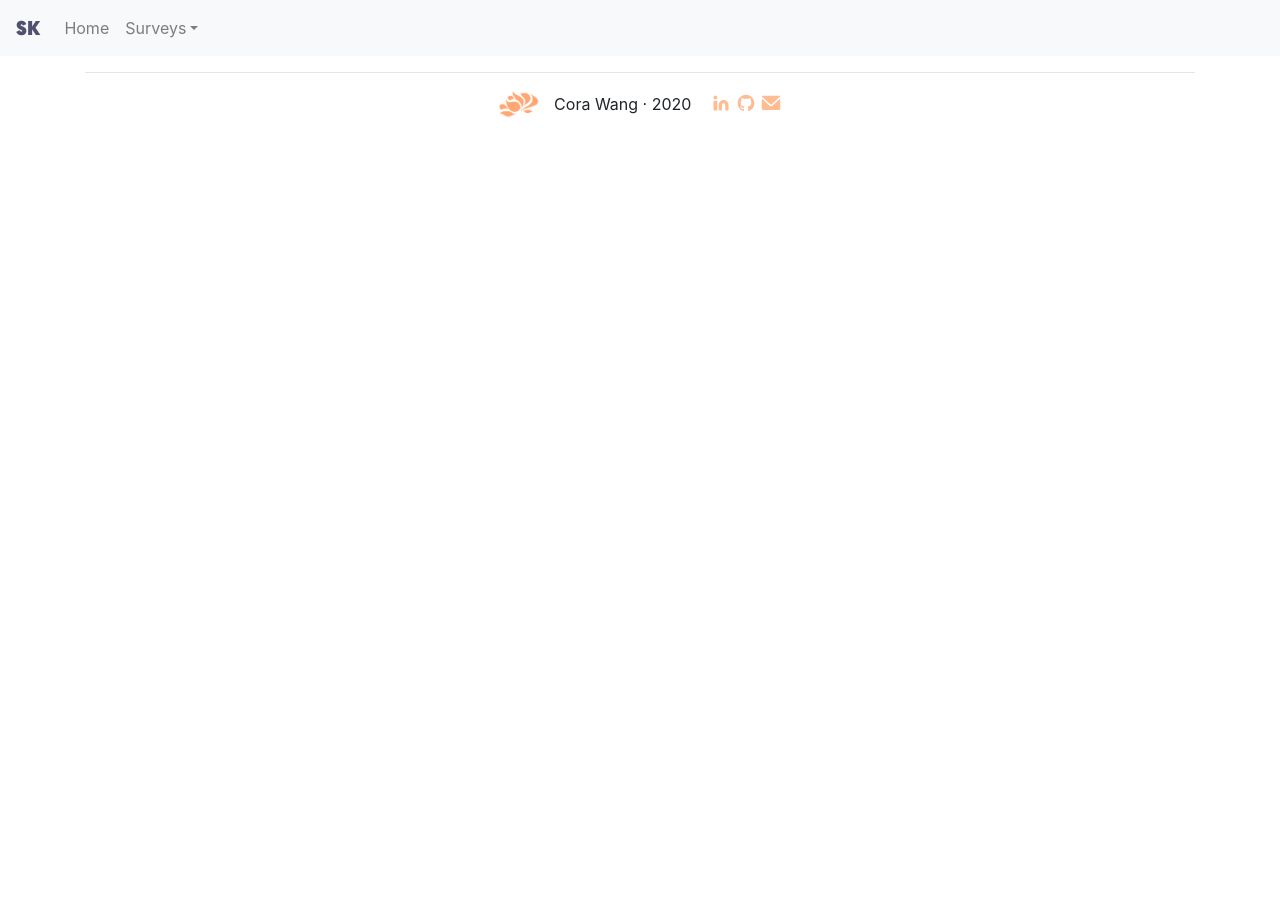
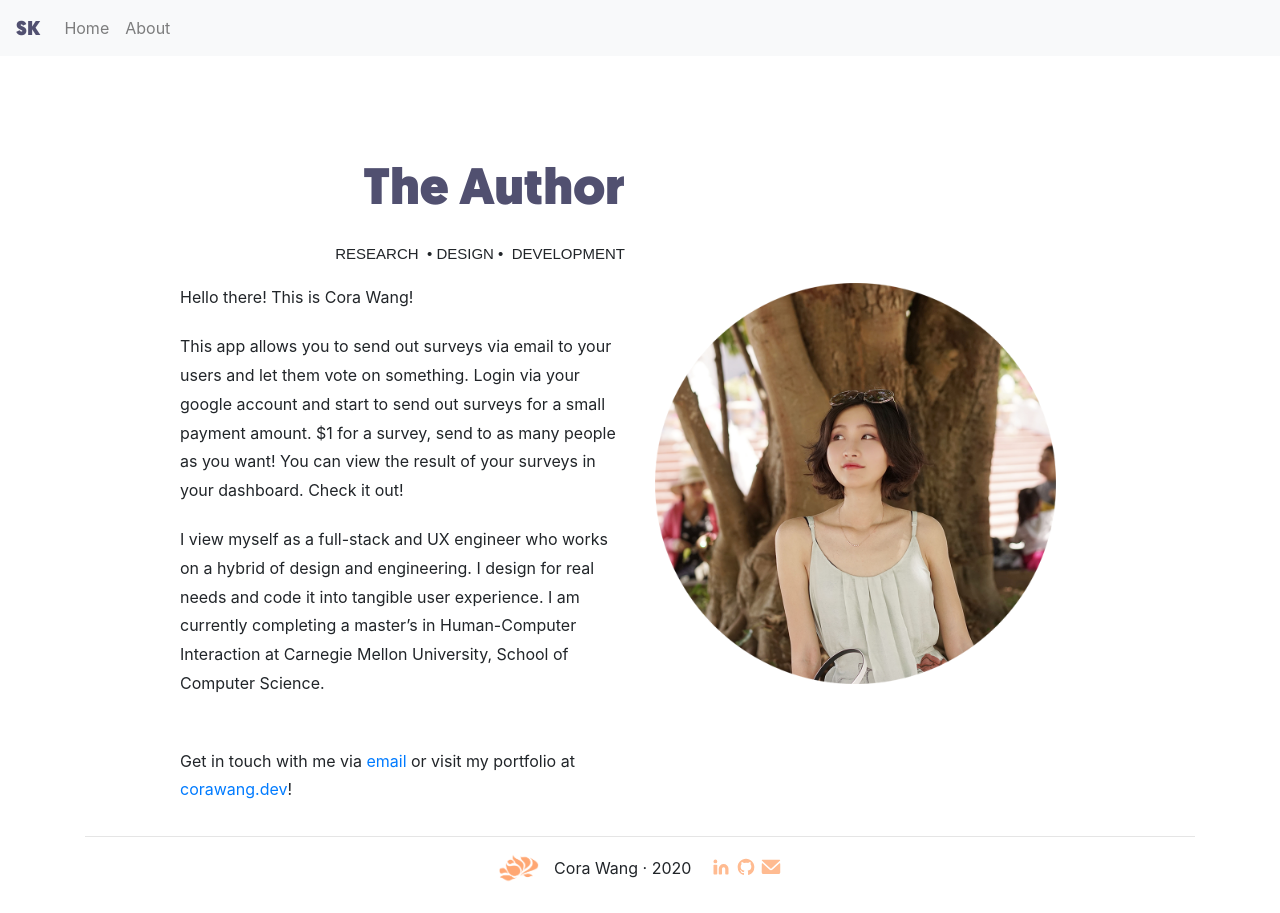
Before and after one commit to wcora/surveyKoala, a React (Create React App) app in the folder client/: page /about in a window 1280 px wide. Before the commit the page ends 800 px from the top, so only its background shows below. Built offline with nearby package versions, Linux system fonts and the light colour scheme; no server answers.

Commit message:
add about

```diff
--- /dev/null
+++ b/client/src/components/About/About.js
@@ -0,0 +1,50 @@
+import  Profile  from "../../assets/images/About2.png"
+import React from "react";
+import "./about.scss"
+
+const About = () => {
+    return (
+        <div className="container" id={"about"}>
+            <div className="row justify-content-md-center justify-content-lg-start">
+                <div className="col-md-10 col-lg-6 text-right">
+                    <h1>The Author</h1>
+                </div>
+            </div>
+            <div className="row justify-content-md-center justify-content-lg-start">
+                <div className="col-md-10 col-lg-6 text-right">
+                    <div className="keywords">
+                        <h5>RESEARCH&nbsp; •&nbsp;</h5>
+                        <h5>DESIGN&nbsp;•   &nbsp;</h5>
+                        <h5>DEVELOPMENT</h5>
+                    </div>
+                </div>
+            </div>
+            <div className="row justify-content-md-center">
+                <div className="col-md-10 col-lg-5 text-left">
+                    <div className="content">
+                        <p>Hello there! This is Cora Wang!</p>
+
+                        <p>This app allows you to send out surveys via email to your users and let them vote on something.
+                            Login via your google account and start to send out surveys for a small payment amount. $1 for
+                            a survey, send to as many people as you want!
+                            You can view the result of your surveys in your dashboard. Check it out!
+                        </p>
+
+                        <p>I view myself as a full-stack and UX engineer who works on a hybrid of design and engineering.
+                            I design for real needs and code it into tangible user experience. I am currently completing
+                            a master’s in Human-Computer Interaction at Carnegie Mellon University, School of Computer
+                            Science.</p>
+                    </div>
+                    <br/>
+                    <p>Get in touch with me via <a href="mailto:cora.jwang@gmail.com">email</a> or visit my portfolio
+                        at <a target="_blank" href="https://corawang.dev">corawang.dev</a>!</p>
+                </div>
+                <div className="col-md-10 col-lg-5 text-left">
+                    <img className="aboutImage" src={Profile} alt={"profile"}/>
+                </div>
+            </div>
+        </div>
+    )
+}
+
+export default About;
--- /dev/null
+++ b/client/src/components/About/about.scss
@@ -0,0 +1,44 @@
+@import "./index.scss";
+
+
+#about {
+  background: white;
+  line-height: 1.8rem;
+}
+#about.container{
+  padding-top: 100px;
+}
+#about h1 {
+  color: $main-text;
+  font-size: 3.2rem;
+}
+
+#about .dot {
+  width: 1.8rem;
+  height: 1.5rem;
+  float: left;
+}
+
+.aboutImage {
+  width: 90%;
+  object-fit: cover;
+  margin-bottom: 2.5rem;
+}
+
+.keywords {
+  display: inline-flex;
+
+  margin-top: 20px;
+  margin-bottom: 20px;
+}
+.keywords h5 {
+  margin-bottom: 0;
+  font-size: 15px;
+  font-family: sans-serif;
+}
+
+@media screen and (max-width: 1023px) {
+  .bot {
+    display: none;
+  }
+}
--- a/client/src/components/App.js
+++ b/client/src/components/App.js
@@ -8,6 +8,7 @@ import Header from "./Header";
 import Landing from "./Landing/Landing";
 import SurveyNew from "./Survey/SurveyNew";
 import Dashboard from "./Dashboard/Dashboard";
+import About from "./About/About"
 import Footer from "./Footer/Footer";
 import './App.scss';
 
@@ -24,6 +25,7 @@ class App extends React.Component {
                         <Route path="/" component={Landing} exact/>
                         <Route path="/surveys/new" component={SurveyNew}/>
                         <Route path="/surveys" component={Dashboard} exact/>
+                        <Route path="/about" component={About} exact/>
                         <Footer/>
                     </div>
                 </BrowserRouter>
--- a/client/src/components/Header.js
+++ b/client/src/components/Header.js
@@ -28,6 +28,24 @@ class Header extends React.Component {
                 )
         }
     }
+
+    renderSurveys() {
+        switch (this.props.auth) {
+            case null:
+                return;
+            case false:
+                return;
+            default:
+                return (
+                    <NavDropdown title="Surveys" id="basic-nav-dropdown">
+                        <NavDropdown.Item href="/surveys">View Survey Dashboard</NavDropdown.Item>
+                        <NavDropdown.Divider/>
+                        <NavDropdown.Item href="/surveys/new">Create New Survey</NavDropdown.Item>
+                    </NavDropdown>
+                )
+
+        }
+    }
     render() {
         // console.log(this.props)
         return (
@@ -37,11 +55,8 @@ class Header extends React.Component {
                 <Navbar.Collapse id="basic-navbar-nav">
                     <Nav className="mr-auto">
                         <Nav.Link href="/">Home</Nav.Link>
-                        <NavDropdown title="Surveys" id="basic-nav-dropdown">
-                            <NavDropdown.Item href="/surveys">View Survey Dashboard</NavDropdown.Item>
-                            <NavDropdown.Divider />
-                            <NavDropdown.Item href="/surveys/new">Create New Survey</NavDropdown.Item>
-                        </NavDropdown>
+                        {this.renderSurveys()}
+                        <Nav.Link href="/about">About</Nav.Link>
                     </Nav>
                     {this.renderContent()}
                     {/*<Form inline>*/}
```
Also changed, not shown: client/src/assets/images/About2.png (added).
